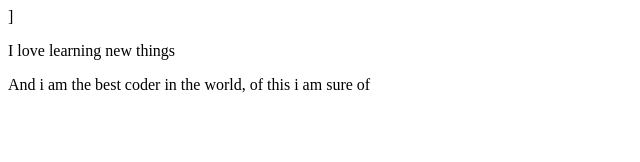
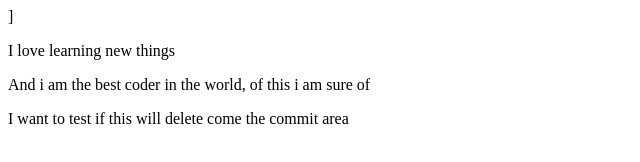
Before and after one commit to championdavo/first-website, a plain HTML site: page index.html in a window 1280 px wide. Shown: the whole page, without its empty margins (0-640 px from the left). Drawn offline with Linux system fonts and the light colour scheme.

```diff
--- a/index.html
+++ b/index.html
@@ -6,5 +6,6 @@
     <body>
         <p> I love learning new things </p>
         <p> And i am the best coder in the world, of this i am sure of </p>
+        <p>I want to test if this will delete come the commit area</p>
     </body>
 </html>
```
